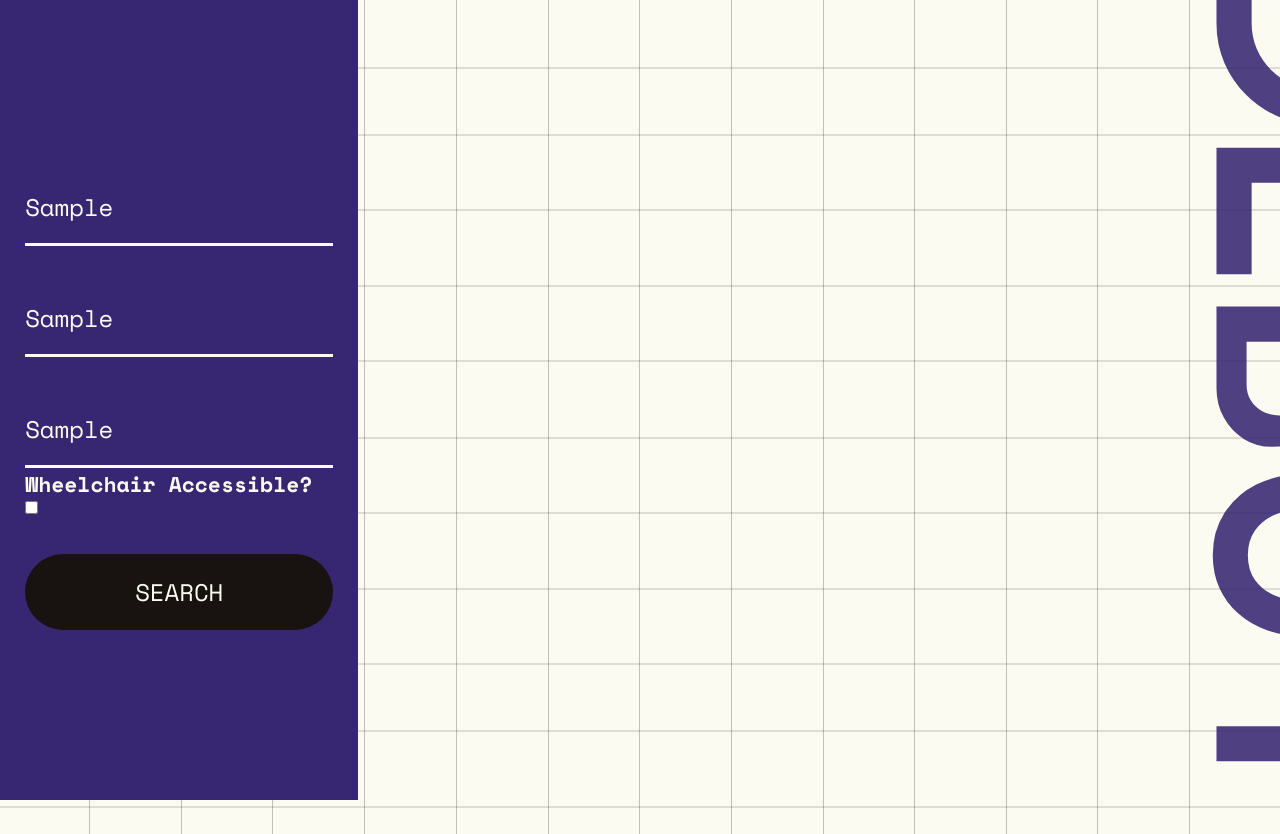
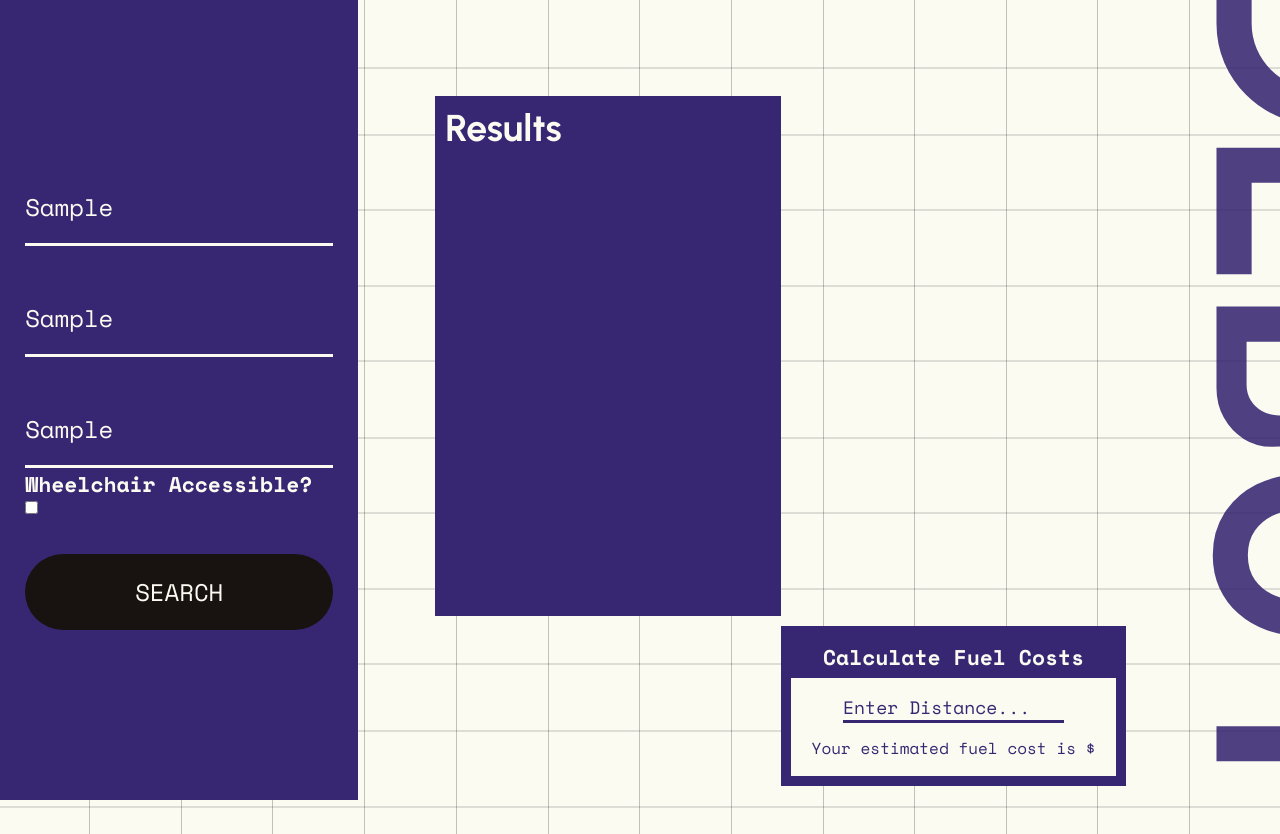
Before and after one commit to maxchristensen/car-rental-app, a website with bundled scripts: page index.html in a window 1280 px wide. Both pictures are taken after typing "Sample", "Sample", "Sample" into the empty fields and a click on the button "SEARCH". Shown: the top 834 px of the page. Built offline with nearby package versions, Linux system fonts and the light colour scheme.

Commit message:
form inputs filling results and more information on click is functional

```diff
--- a/index.html
+++ b/index.html
@@ -51,69 +51,17 @@
             </div>
         </div>
 
-        <!-- results section
+        <!-- results section -->
         <div class="container">
             <div class="resultsSection">
                 <div class="results">
                     <h3 class="containerHeading">Results</h3>
                     <div class="searchResults">
-                        <div class="resultItem">
-                            <div class="resultImg">
-                                <img class="previewImg" src="img/img1.jpg" alt="">
-                            </div>
-                            <div class="resultInfo">
-                                <h3>Car Name</h3>
-                                <h6>Make & Model</h6>
-                                <p>l/100km</p>
-                            </div>
-                            <div class="priceTag">
-                                <h4>$525<br>/100km</h4>
-                            </div>
-                        </div>
 
-                        <div class="resultItem">
-                            <div class="resultImg">
-                                <img class="previewImg" src="img/img1.jpg" alt="">
-                            </div>
-                            <div class="resultInfo">
-                                <h3>Car Name</h3>
-                                <h6>Make & Model</h6>
-                                <p>l/100km</p>
-                            </div>
-                            <div class="priceTag">
-                                <h4>$525<br>/100km</h4>
-                            </div>
-                        </div>
-
-                        <div class="resultItem">
-                            <div class="resultImg">
-                                <img class="previewImg" src="img/img1.jpg" alt="">
-                            </div>
-                            <div class="resultInfo">
-                                <h3>Car Name</h3>
-                                <h6>Make & Model</h6>
-                                <p>l/100km</p>
-                            </div>
-                            <div class="priceTag">
-                                <h4>$525<br>/100km</h4>
-                            </div>
-                        </div>
-
-                        <div class="resultItem">
-                            <div class="resultImg">
-                                <img class="previewImg" src="img/img1.jpg" alt="">
-                            </div>
-                            <div class="resultInfo">
-                                <h3>Car Name</h3>
-                                <h6>Make & Model</h6>
-                                <p>l/100km</p>
-                            </div>
-                            <div class="priceTag">
-                                <h4>$525<br>/100km</h4>
-                            </div>
-                        </div>
                     </div>
                 </div>
+
+
                 <div class="moreInformation">
                     <div class="moreInfoHeader">
                         <div class="moreInfoCarDetails">
@@ -137,10 +85,10 @@
                     </div>
                     <div class="calculateFuelCosts">
                         <input type="text" class="enterDistance" placeholder="Enter Distance...">
-                        <p>Your estimated fuel cost is $9.99</p>
+                        <p>Your estimated fuel cost is $</p>
                     </div>
                 </div>
-        </div> -->
+        </div>
 
 
 
--- a/js/custom.js
+++ b/js/custom.js
@@ -10,7 +10,7 @@ var cars = [
     // motorbike
     {
         name: "Harley",
-        image: "img/img1.jpg",
+        image: "img/harleyBike.jpg",
         makeModel: "1986 Harley Davidson Street 500",
         minDays: "1",
         maxDays: "5",
@@ -18,10 +18,11 @@ var cars = [
         maxPassengers: "1",
         costPerDay: "$109",
         litresPer100km: "3.7",
+        wheelchairFriendly: false,
     },
     {
         name: "Honda",
-        image: "img/img1.jpg",
+        image: "img/hondaBike.jpg",
         makeModel: "1969 Honda CB750",
         minDays: "1",
         maxDays: "5",
@@ -29,6 +30,7 @@ var cars = [
         maxPassengers: "1",
         costPerDay: "$109",
         litresPer100km: "3.7",
+        wheelchairFriendly: false,
     },
     // small cars
     {
@@ -41,10 +43,11 @@ var cars = [
         maxPassengers: "2",
         costPerDay: "$129",
         litresPer100km: "8.5",
+        wheelchairFriendly: false,
     },
     {
         name: "Gangster Special",
-        image: "img/img2.jpg",
+        image: "img/gangsterCar.jpg",
         makeModel: "1950 Cadillac Sixty Special",
         minDays: "1",
         maxDays: "10",
@@ -52,10 +55,11 @@ var cars = [
         maxPassengers: "2",
         costPerDay: "$129",
         litresPer100km: "8.5",
+        wheelchairFriendly: true,
     },
     {
         name: "Beetle",
-        image: "img/img2.jpg",
+        image: "img/volkswagenCar.jpg",
         makeModel: "1954 Volkswagen Beetle",
         minDays: "1",
         maxDays: "10",
@@ -63,11 +67,12 @@ var cars = [
         maxPassengers: "2",
         costPerDay: "$129",
         litresPer100km: "8.5",
+        wheelchairFriendly: true,
     },
     // large cars
     {
         name: "Hippie Van",
-        image: "img/img2.jpg",
+        image: "img/volkswagenBus.jpg",
         makeModel: "1980 Volkswagen Kombi",
         minDays: "3",
         maxDays: "10",
@@ -75,10 +80,11 @@ var cars = [
         maxPassengers: "5",
         costPerDay: "$144",
         litresPer100km: "9.7",
+        wheelchairFriendly: true,
     },
     {
         name: "Defender",
-        image: "img/img2.jpg",
+        image: "img/landRoverCar.jpg",
         makeModel: "1986 Land Rover Defender",
         minDays: "3",
         maxDays: "10",
@@ -86,11 +92,12 @@ var cars = [
         maxPassengers: "5",
         costPerDay: "$144",
         litresPer100km: "8.7",
+        wheelchairFriendly: true,
     },
     // motor homes
     {
         name: "Airstream",
-        image: "img/img3.jpg",
+        image: "img/airstreamMotorHome.jpg",
         makeModel: "1993 Airstream Globetrotter",
         minDays: "2",
         maxDays: "15",
@@ -98,10 +105,12 @@ var cars = [
         maxPassengers: "6",
         costPerDay: "$200",
         litresPer100km: "17",
+        wheelchairFriendly: true,
+
     },
     {
         name: "Coachmen",
-        image: "img/img3.jpg",
+        image: "img/coachmenMotorHome.jpg",
         makeModel: "1978 Dodge Coachmen",
         minDays: "2",
         maxDays: "15",
@@ -109,6 +118,7 @@ var cars = [
         maxPassengers: "6",
         costPerDay: "$200",
         litresPer100km: "17",
+        wheelchairFriendly: true,
     },
 
 ];
@@ -117,8 +127,11 @@ var cars = [
 var fromdate;
 var todate;
 var difference;
+var passengers;
 var days;
 var tickbox = $("#wheelchair");
+var carResults = $('.results');
+var moreCarInfo = $('.moreInformation');
 
 // form validation
 var parsleyForm = $("#parsleyValidation").parsley();
@@ -128,16 +141,18 @@ $('#parsleyValidation').find('#searchResultsButton').click(function(event){
 });
 
 parsleyForm.subscribe('parsley:form:success', function() {
-    var fromdate = $("#frompicker").datepicker("getDate");
-    var todate = $("#topicker").datepicker("getDate");
-    var difference = fromdate - todate;
-    var days = Math.abs(Math.ceil(difference / (1000 * (60 * 60) * 24)));
+    fromdate = $("#frompicker").datepicker("getDate");
+    todate = $("#topicker").datepicker("getDate");
+    difference = fromdate - todate;
+    days = Math.abs(Math.ceil(difference / (1000 * (60 * 60) * 24)));
+    passengers = $('#passengerpicker').val();
     console.log('great success, very nice!');
     $('.featuredCars').hide();
-
+    $('.resultsSection').css('visibility', 'visible');
+    $('.fuelCosts').css('visibility', 'visible');
+    showCarResults();
 });
 
-// Assign DatePickers
 $(function(){
     $("#frompicker").datepicker({
         dateFormat: "dd-mm-yy"
@@ -146,6 +161,7 @@ $(function(){
         dateFormat: "dd-mm-yy"
     });
 });
+
 
 /** function to show results in the DOM based on inputed information into the form
     * run a for loop through my cars array
@@ -156,20 +172,44 @@ $(function(){
 */
 
 function showCarResults(){
-    for (let i = 0; i < cars.length; i++) {
+    console.log("this is working :)");
+    var resultsOutput = $('.searchResults');
+    resultsOutput.html(' ');
+    for (var i = 0; i < cars.length; i++) {
         var car = cars[i];
-        if (days >= car.minDays && days <= car.maxDays) {
-            return;
-        };
-        if (passengers >= car.minPassengers && days <= car.maxPassengers) {
-            return;
-        }
-        if (tickbox.checked == true) {
-            return;
+        if ((days > car.minDays && days < car.maxDays) && (passengers > car.minPassengers && passengers < car.maxPassengers)) {
+            resultsOutput.append(`
+            <div class="resultItem">
+                <div class="resultImg">
+                    <img class="previewImg" src="${car.image}" alt="">
+                </div>
+                <div class="resultInfo">
+                    <h3>${car.name}</h3>
+                    <h6>${car.makeModel}</h6>
+                    <p>${car.litresPer100km}/100km</p>
+                </div>
+                <div class="priceTag">
+                    <h4>${car.costPerDay}<br>/Day</h4>
+                </div>
+            </div>
+            `);
+        showMoreInformation();
+        } else {
+
         }
 
-    }
+
+        }
 }
 
-
+// onclick for more information visibility
+function showMoreInformation() {
+    var resultItems = document.querySelectorAll('.resultItem');
+    Array.from(resultItems).forEach(function(resultItems){
+        resultItems.addEventListener('click', function() {
+            $('.moreInformation').css('visibility', 'visible');
+        });
+    });
+}
+// end of jQuery master function
 });
--- a/sass/custom.scss
+++ b/sass/custom.scss
@@ -152,6 +152,7 @@ body {
 .resultsSection{
     display: flex;
     flex-direction: row;
+    visibility:hidden;
 }
 
 .results, .moreInformation {
@@ -159,6 +160,10 @@ body {
     width: 50%;
     height: 65vh;
  }
+
+.moreInformation{
+    visibility:hidden;
+}
 
 .searchResults {
     padding: 10px;
@@ -254,6 +259,7 @@ body {
     width: 50%;
     height: 20vh;
     border: 10px solid $blue;
+    visibility: hidden;
 }
 
 .fuelHeader, .calculateFuelCosts{
@@ -273,7 +279,6 @@ body {
     height: 70%;
     padding: 10px;
     color: $blue;
-
 }
 
 .enterDistance{
```
Also changed, not shown: css/custom.css.
